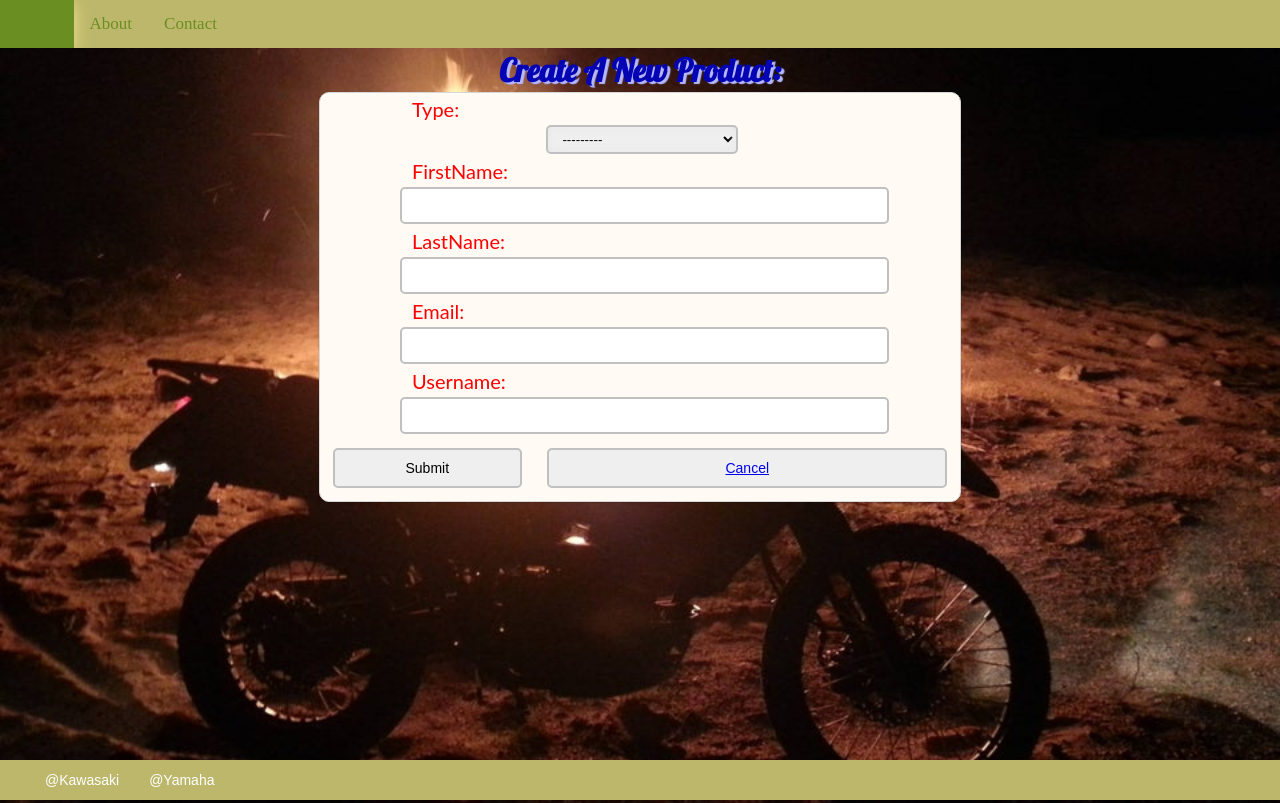
After one commit to MBailor/Django-Projects, a Django app: page /createRecord/ in a window 1280 px wide. The commit adds this page. Run offline with Django 3.2, Linux system fonts and the light colour scheme.

Commit message:
Pushing for help
More helps

```diff
--- a/mainapp/profiles/models.py
+++ b/mainapp/profiles/models.py
@@ -11,7 +11,7 @@ TYPE_PREFIX = [
 
 
 class Profiles(models.Model):
-    type = models.CharField(max_length=60, null=False, blank=True, choices=TYPE_PREFIX)
+    Type = models.CharField(max_length=60, null=False, blank=True, choices=TYPE_PREFIX)
     FirstName = models.CharField(max_length=60, default="", blank=True, null=False)
     LastName = models.CharField(max_length=60, default="", blank=True, null=False)
     Email = models.CharField(max_length=120, default="", blank=True, null=False)
--- /dev/null
+++ b/mainapp/profiles/templates/profiles/createRecord.html
@@ -0,0 +1,27 @@
+{% extends "base.html" %}
+
+{% block title %}Royal Hotels{% endblock %}
+
+{% block header%}Create A New Product:{% endblock %}
+
+{% block content %}
+
+
+<div class="admin_panel">
+    <form method="POST" action="{% url 'createRecord' %}">
+        <div class="frmObject_container">
+            <!-- Cross site Request Forgery (csrf_token) protection -->
+            {% csrf_token %}
+            {{ form.non_field_errors }}
+            {{ form.as_p }}
+        </div>
+        <div class="frmBtn_container">
+            <input type="submit" class="btn" value="Submit" name="Save Item">
+            <button type="button" class="btn" value="Cancel"><a href="{% url 'admin_contacts' %}">Cancel</a></button>
+        </div>
+    </form>
+</div>
+
+
+
+{% endblock %}
--- a/mainapp/profiles/templates/profiles/profiles_page.html
+++ b/mainapp/profiles/templates/profiles/profiles_page.html
@@ -7,7 +7,7 @@
 {% block content %}
 
  <div class="contact_panel">
-    <form name="contactForm" method="POST" action="">
+    <form name="ProfileForm" method="POST" action="">
         <div class="formObject">
             {% csrf_token %}
             <label for="menu_id">Who Should We Contact?</label>
@@ -17,7 +17,7 @@
             {% endfor %}
             </select>
             <div class="fromBtn_container">
-                <a href=""><button type="button" class="btn">Select Contact</button></a>
+                <a href="{% url 'createRecord' %}"><button type="button" class="btn">Create Contact</button></a>
                 <a href="{% url 'home' %}"><button type="button" class="btn">Close</button></a>
             </div>
         </div>
--- a/mainapp/profiles/urls.py
+++ b/mainapp/profiles/urls.py
@@ -7,4 +7,7 @@ from . import views
 urlpatterns = [
     path('admin_contacts/', views.admin_contacts, name="admin_contacts"),
     path('<int:pk>/details/', views.details, name="details"),
+    path('<int:pk>/delete/', views.delete, name="delete"),
+    path('confirmDelete/', views.confirmed, name="confirmed"),
+    path('createRecord/', views.createRecord, name="createRecord"),
 ]
--- a/mainapp/profiles/views.py
+++ b/mainapp/profiles/views.py
@@ -2,6 +2,7 @@ from django.shortcuts import render, get_object_or_404, redirect
 from django.http import HttpResponse
 from .forms import ProfileForm
 from .models import Profiles
+
 
 
 def admin_contacts(request):
@@ -11,14 +12,49 @@ def admin_contacts(request):
 
 def details(request, pk):
     pk = int(pk)
-    item = get_object_or_404(Product, pk=pk)
+    item = get_object_or_404(Profiles, pk=pk)
     form = ProfileForm(data=request.POST or None, instance=item)
     if request.method == 'POST':
         if form.is_valid():
             form2 = form.save(commit=False)
             form2.save()
-            return redirect('admin_console')
+            return redirect('admin_contacts')
         else:
             print(form.errors)
     else:
         return render(request, 'profiles/present_profiles.html', {'form': form})
+
+
+def delete(request, pk):
+    pk = int(pk)
+    item = get_object_or_404(Profiles, pk=pk)
+    if request.method == 'POST':
+        item.delete()
+        return redirect('admin_contacts')
+    context = { "item": item }
+    return render(request, "profiles/confirmDelete.html", context)
+
+
+def confirmed(request):
+    if request.method == 'POST':
+        # creates form instance and binds data to it
+        form = ProfileForm(request.POST or None)
+        if form.is_valid():
+            form.delete()
+            return redirect('admin_contacts')
+    else:
+        return redirect('admin_contacts')
+
+
+def createRecord(request):
+    form = ProfileForm(request.POST or None)
+    if form.is_valid():
+        form.save()
+        return redirect('admin_contacts')
+    else:
+        print(form.errors)
+        form = ProfileForm()
+    context = {
+        'form': form,
+    }
+    return render(request, 'profiles/createRecord.html', context)
--- a/mainapp/resources/css/myLayout.css
+++ b/mainapp/resources/css/myLayout.css
@@ -1,3 +1,63 @@
+* {
+    margin: 0;
+}
+
+html {
+    background-color: lightblue;
+}
+
+body {
+	position: relative;
+	overflow: hidden;
+}
+html, body {
+    height: 100%;
+    margin: 0;
+	padding: 0;
+}
+p {
+	padding: 2px 16px;
+	font-size: 15px;
+	font-family: 'Lato', Georgia, sans-serif;
+	color: #666666;
+}
+h1 {
+    color: #0404B4;
+    font-family: 'Lobster';
+    text-shadow: 3px 2px 1px rgba(181, 184, 255, 1);
+    margin:0 auto;
+}
+h2 {
+    color: #0404B4;
+    font-weight: 900;
+    font-family: 'Roboto', sans-serif;
+    text-align: center;
+}
+h2 span {
+    font-variant: small-caps;
+    padding: 2px 16px;
+}
+.container {
+    padding: 2px 16px;
+}
+
+.box {
+	display: flex;
+	justify-content: space-between;
+	flex-wrap: wrap;
+}
+
+.box>* {
+	flex: 1 1 160px;
+}
+.center-img {
+    display: block;
+    margin-top: 5%;
+    margin-bottom: 10%;
+    margin-left: auto;
+    margin-right: auto;
+    width: 70%;
+}
 ul.topnav {
     list-style-type: none;
     margin: 0;
@@ -25,17 +85,49 @@ ul.topnav li a {
 ul.topnav li a:hover {
     box-shadow: 0 5px 15px khaki;
 	transition: opacity 0.3s ease-in-out;
+	background-color: olivedrab;
 }
 /* Hide the list item that contains the link that should
    open and close the topnav on small screens */
 ul.topnav li.icon {
 	display: none;
 }
-
 .header-title {
 	padding: 2px 16px;
 	text-align: center;
-	color: olivedrab;
+}
+.price {
+	padding: 0px 0px;
+	display: flex;
+	justify-content: flex-start;
+	color: darkgreen;
+}
+.price span {
+	align-self: flex-end;
+}
+/* This is the entire page wrapper */
+.site-container {
+    max-width: 100%;
+    height: 100%;
+    background-color: lightblue;
+    margin-left: auto;
+    margin-right: auto;
+}
+/* This controls the form size and contents */
+.admin_panel {
+    margin: 0 auto;
+    width: 50%;
+    height: 80%;
+    background-color: #fffaf4;
+	border: 1px solid #d6d6d6;
+	box-shadow: 0 1px 2px rgba(0,0,0,0.15);
+	transition: all 0.3s ease-in-out;
+	border-radius: 10px;
+    transition: 0.3s;
+}
+.admin_panel:hover {
+    box-shadow: 0 5px 15px rgba(0,0,0,0.3);
+	transition: opacity 0.3s ease-in-out;
 }
 
 ul.ProfileList {
@@ -71,6 +163,195 @@ ul.ProfileList li.icon {
 	display: none;
 }
 
+.header-title {
+	padding: 2px 16px;
+	text-align: center;
+}
+.price {
+	padding: 0px 0px;
+	display: flex;
+	justify-content: flex-start;
+	color: darkgreen;
+}
+.price span {
+	align-self: flex-end;
+}
+/* This is the entire page wrapper */
+.site-container {
+    max-width: 100%;
+    height: 100%;
+    background-color: lightblue;
+    margin-left: auto;
+    margin-right: auto;
+}
+/* This controls the form size and contents */
+.admin_panel {
+    margin: 0 auto;
+    width: 50%;
+    height: 80%;
+    background-color: #fffaf4;
+	border: 1px solid #d6d6d6;
+	box-shadow: 0 1px 2px rgba(0,0,0,0.15);
+	transition: all 0.3s ease-in-out;
+	border-radius: 10px;
+    transition: 0.3s;
+}
+.admin_panel:hover {
+    box-shadow: 0 5px 15px rgba(0,0,0,0.3);
+	transition: opacity 0.3s ease-in-out;
+}
+.card {
+    /* Add shadows to create the lifting "card" effect */
+	box-shadow: 0 1px 2px rgba(0,0,0,0.15);
+	transition: all 0.3s ease-in-out;
+	border-radius: 5px; /* 5px rounded corners */
+    transition: 0.3s;
+	width: 50%;
+	margin: 5px;
+	background-color: #fffaf4;
+	border: 1px solid #d6d6d6;
+}
+.card:hover {
+	box-shadow: 0 5px 15px rgba(0,0,0,0.3);
+	transition: opacity 0.3s ease-in-out;
+}
+/* form item container */
+.frmObject_container {
+	display: block;
+    width: 80%;
+    margin: 0 auto;
+    padding: 0;
+    text-align: center;
+}
+
+.fieldWrapper{
+	display: block;
+    width: 90%;
+    margin: 0 auto;
+    padding: 0;
+    text-align: center;
+}
+/* form button container */
+.frmBtn_container {
+    display: flex;
+    flex-wrap: wrap;
+    align-items: center;
+    width: 100%;
+}
+.btn {
+	flex-grow: 2;
+    justify-content: center;
+    text-align: center;
+    display: inline-block;
+    width: 150px; /* button size */
+    margin: 2% 2% 2% 2%;
+    color: black;
+    padding: 10px 0px;
+    text-decoration: none;
+    font-size: 14px;
+    -webkit-transition-duration: 0.4s; /* Safari */
+    transition-duration: 0.4s;
+    cursor: pointer;
+    border: 2px solid silver;
+    border-radius: 5px;
+}
+.btn:hover {
+    background-color: #355664;
+    color: white;
+    border: 2px solid #b3b3b3;
+    box-shadow: 0 5px 15px rgba(0,0,0,0.3);
+	transition: opacity 0.3s ease-in-out;
+}
+input[type="submit"] {
+    flex-grow: 1;
+    width: 10%;
+    justify-content: center;
+    text-align: center;
+    display: inline-block;
+    margin: 2% 2% 2% 2%;
+    color: black;
+    padding: 9px 0px 9px 0px;
+    text-decoration: none;
+    font-size: 14px;
+    -webkit-transition-duration: 0.4s; /* Safari */
+    transition-duration: 0.4s;
+    cursor: pointer;
+    border: 2px solid silver;
+    border-radius: 5px;
+}
+input[type="submit"]:hover {
+    background-color: #355664;
+    color: white;
+    border: 2px solid #b3b3b3;
+    box-shadow: 0 5px 15px rgba(0,0,0,0.3);
+	transition: opacity 0.3s ease-in-out;
+}
+select {
+	padding: 4px 10px;
+	width: 40%;
+	display: inline-block;
+	margin: 1% 0% 0 1%;
+	border: 2px solid silver;
+    border-radius: 5px;
+    box-shadow: 0 0 10px #E8E8E8 inset;
+}
+input, textarea {
+    width: 100%;
+    margin: 1% 0 0 0;
+    padding: 1% 0 2% 1%;
+    line-height: 18px;
+    font-size: 15px;
+    border-radius: 5px;
+    border: 2px solid silver;
+}
+label {
+	display: inline-block;
+    width: 95%;
+    text-align: left;
+    margin: 1% 0 0 0;
+    color: Red;
+    line-height: 18px;
+    font-size: 20px;
+}
+#block-footer {
+    clear: both;
+    display: flex;
+    width: 100%;
+	-moz-box-sizing: border-box;
+    margin: 0 auto;
+    background-color: darkkhaki;
+    position: absolute;
+    bottom: 0;
+    height: 40px;
+}
+#block-footer a, #block-footer p {
+    flex: 1;
+    color: white;
+    padding: 15px 15px;
+	font-size: 14px;
+    line-height: 10px;
+	font-family:'PT Sans', Arial, Helvetica, sans-serif;
+}
+#footer-left {
+    width: 40%;
+    text-align: right;
+}
+#block-footer{
+	float:left;
+	clear:both;
+	width:100%;
+}
+#block-footer a {
+	color: white;
+	text-shadow: 0 -1px 0 rgba(0, 0, 0, 0.25);
+	text-decoration: none;
+	outline: medium none;
+}
+#block-footer a:hover {
+    color: #CABE96;
+    text-shadow: 0 1px 0 rgba(255, 255, 255, 0.2);
+}
+
 .bg_img {
     background-color: darkkhaki;
     background-image: url('/static/images/fireklr.png');
--- a/mainapp/templates/footer.html
+++ b/mainapp/templates/footer.html
@@ -1,5 +1,5 @@
 
 <section id="block-footer">
-    <p id="footer-right"><a href="#"></a><a href="#"></a></p>
+    <p id="footer-right"><a href="#"></a>@Kawasaki<a href="#"></a>@Yamaha</p>
     <p id="footer-left"></p>
 </section>
--- a/mainapp/templates/navbar.html
+++ b/mainapp/templates/navbar.html
@@ -1,6 +1,6 @@
 
 <ul class="topnav">
-    <li><a href="#">Home</a></li>
+    <li><a href="{% url 'home' %}">Home</a></li>
     <li><a href="#">About</a></li>
     <li><a href="{% url 'admin_contacts' %}">Contact</a></li>
 </ul>
```
Also changed, not shown: mainapp/profiles/templates/profiles/confirmDelete.html (added, +22 -0 lines), mainapp/profiles/templates/profiles/present_profiles.html (+7 -6 lines), mainapp/db.sqlite3, mainapp/profiles/migrations/0006_auto_20200908_1413.py (added).
